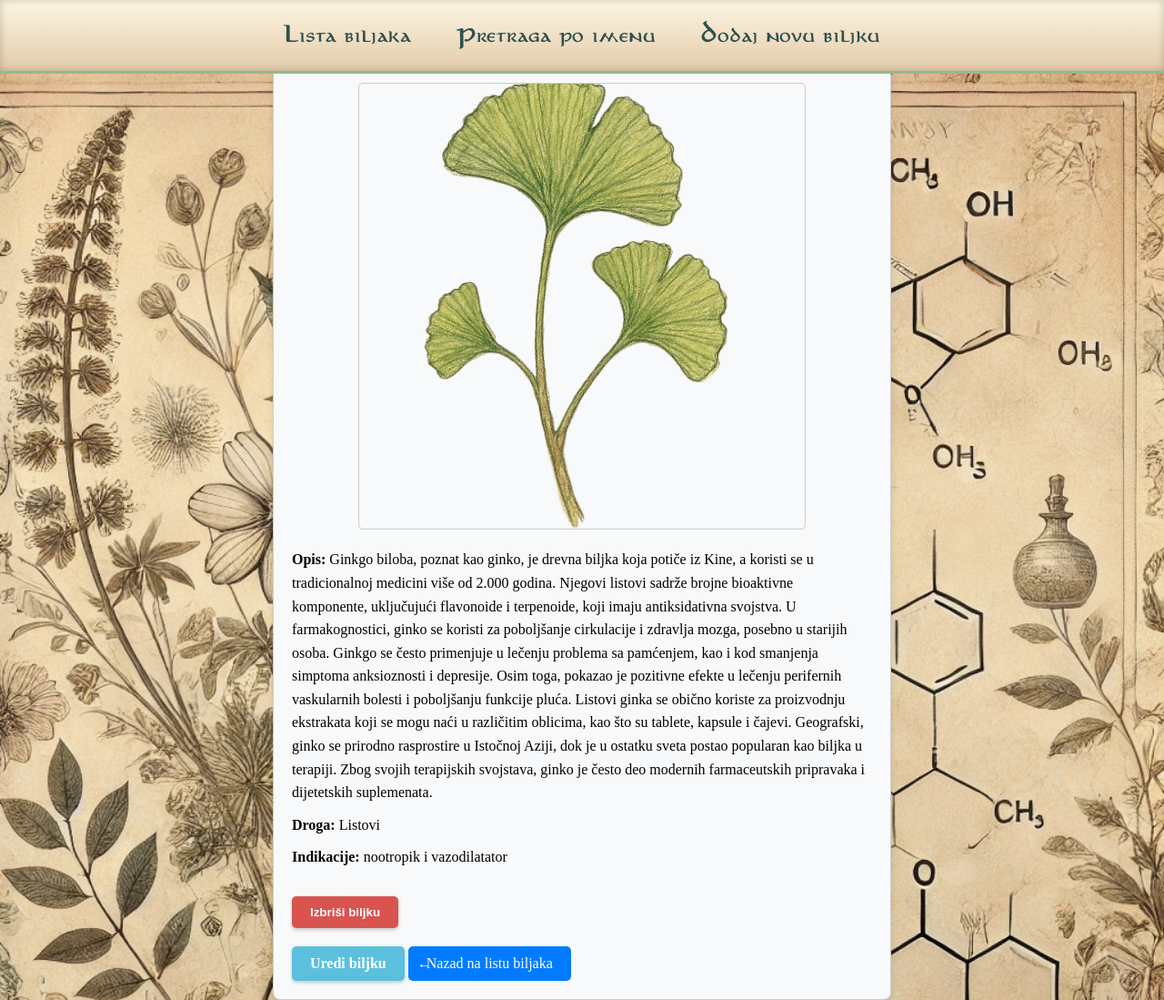
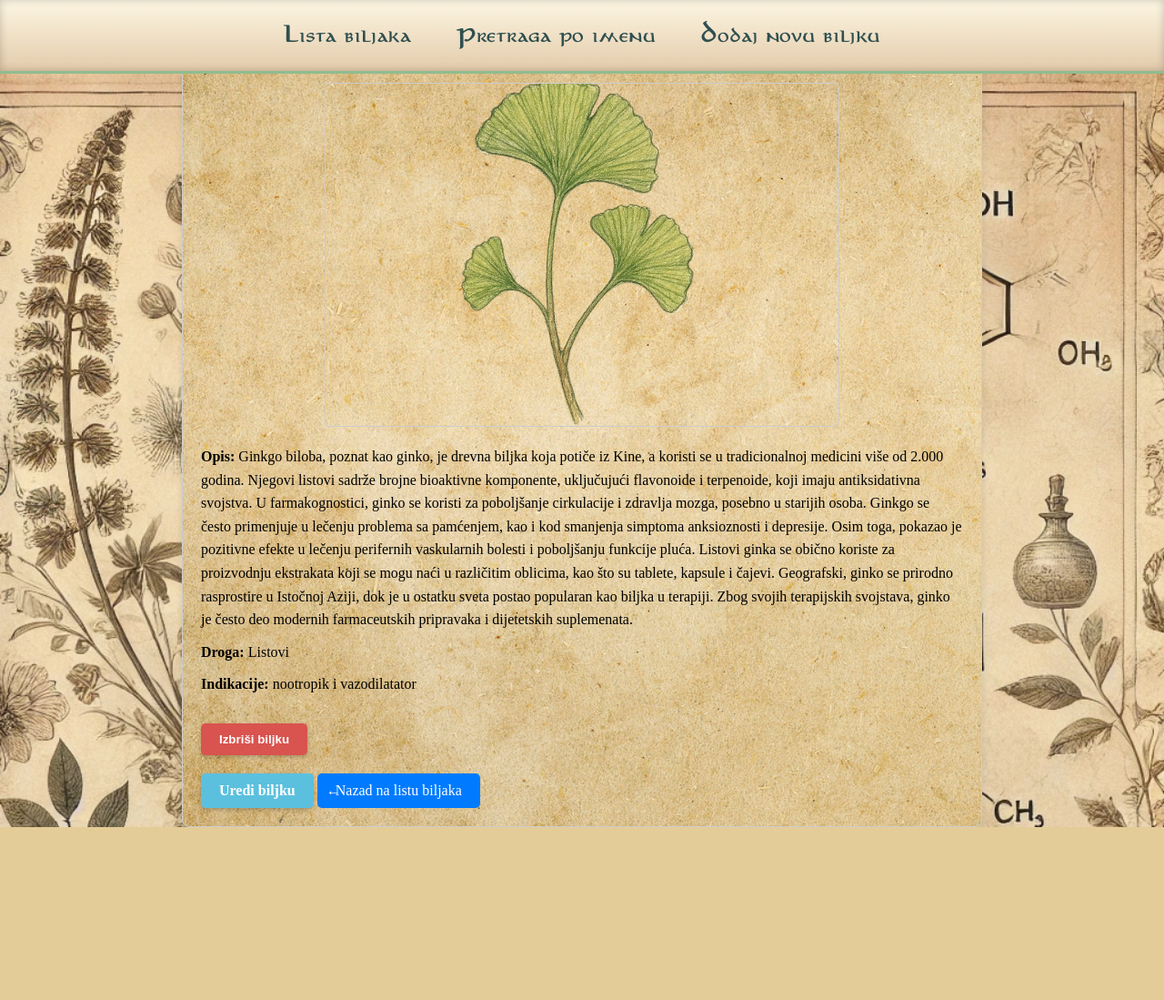
Before and after one commit to mladen21bl/FarmaFlora, a Django app: page /plant/15/ in a window 1280 px wide. Shown: the whole page at 91% size. After the commit the page ends 909 px from the top, so only its background shows below. Run offline with Django 4.2, Linux system fonts and the light colour scheme; data comes from the database, SQL or seed files in the repository; both versions use the stored data as it was after the commit.

Commit message:
slike sredjene

```diff
--- a/PharmaFloraApp/templates/PharmaFloraApp/plant_detail.html
+++ b/PharmaFloraApp/templates/PharmaFloraApp/plant_detail.html
@@ -5,11 +5,11 @@
 <style>
     .plant-details {
         font-family: 'Times New Roman', Times, serif;
-        background-color: #f8f9fa;
+        background: url("{% static 'images/parchment_texture2.jpg' %}") no-repeat center center;
         padding: 20px;
         border: 1px solid #ccc;
         border-radius: 8px;
-        max-width: 680px;
+        max-width: 880px;
         margin: auto;
         box-shadow: 0 4px 8px rgba(0, 0, 0, 0.1);
         position: relative;
@@ -17,9 +17,9 @@
     }
 
     .plant-details img {
-        width: 13cm;
-        height: 13cm;
-        object-fit: cover;
+        width: 15cm;
+        height: 10cm;
+        object-fit: contain;
         margin-bottom: 20px;
         border: 1px solid #ccc;
         border-radius: 5px;
@@ -27,6 +27,7 @@
         margin-left: auto;
         margin-right: auto;
     }
+
 
     .plant-details p {
         margin-bottom: 10px;
```
Also changed, not shown: db.sqlite3, media/plant_images/ChatGPT_Image_Apr_5__2025__11_24_16_PM-removebg-preview.png (added), media/plant_images/ChatGPT_Image_Apr_5__2025__11_29_07_PM-removebg-preview.png (added), media/plant_images/ChatGPT_Image_Apr_5__2025__11_34_16_PM-removebg-preview.png (added), media/plant_images/Gemini_Generated_Image_p423pwp423pwp423-removebg-preview.png (added).
